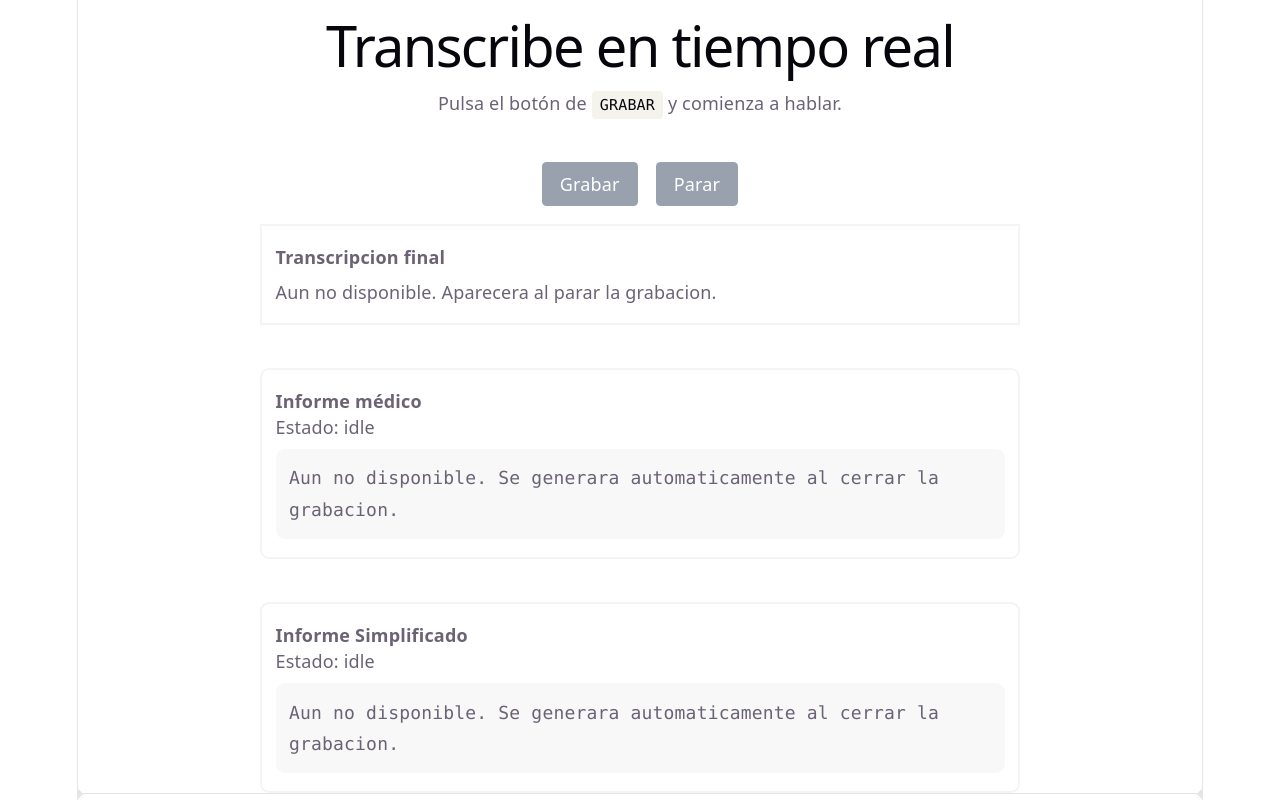
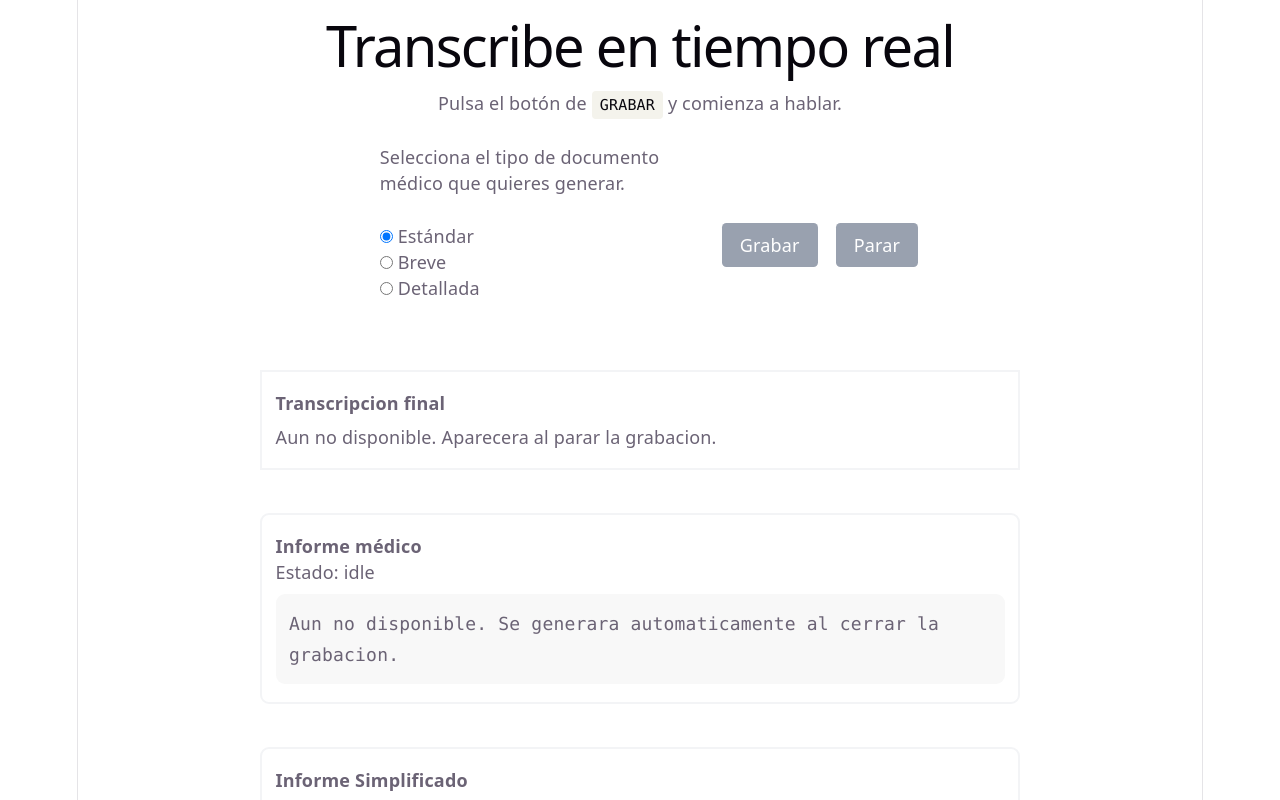
Before and after one commit to jmartinpizarro/plainhealth, a React (Vite) app in the folder src/frontend/: page / in a window 1280 px wide. Shown: the top 800 px of the page. Built offline with nearby package versions, Linux system fonts and the light colour scheme.

Commit message:
feat: audio transcriptor

```diff
--- a/src/frontend/src/components/AudioTranscriptor.tsx
+++ b/src/frontend/src/components/AudioTranscriptor.tsx
@@ -3,7 +3,7 @@
  * the medic and the patient for then being sent to the backend
  */
 
-import { useState, useRef } from "react"
+import { useEffect, useState, useRef } from "react"
 
 import MedicalResumeFactory from "./MedicalResumeFactory";
 import ResumeSimplificatorFactory from "./ResumeSimplificatorFactory";
@@ -22,6 +22,12 @@ function AudioTranscriptor() {
     // simplified medical report
     const [simplifiedMedicalReport, setSimplifiedMedicalReport] = useState('');
     const [simplifiedMedicalReportStatus, setSimplifiedMedicalReportStatus] = useState<'idle' | 'processing' | 'ready' | 'error'>('idle');
+    // for the form data
+    const [typeDocument, setTypeDocument] = useState<string>('Estándar');
+
+    useEffect(() => {
+        console.log(typeDocument);
+    }, [typeDocument]);
 
 
     /**
@@ -128,6 +134,7 @@ function AudioTranscriptor() {
             const resumeFormData = new FormData();
             resumeFormData.append('transcription', transcriptResult);
             resumeFormData.append('flag', '0'); // for normal medical resume
+            resumeFormData.append('typeDocument', typeDocument);
             const response = await fetch(IP_URL + '/generate_resume', { method: 'POST', body: resumeFormData })
 
             if (!response.ok) {
@@ -158,6 +165,7 @@ function AudioTranscriptor() {
             const resumeFormData = new FormData();
             resumeFormData.append('transcription', transcriptResult);
             resumeFormData.append('flag', '1'); // for simplified medical resume
+            resumeFormData.append('typeDocument', typeDocument);
             const response = await fetch(IP_URL + '/generate_resume', { method: 'POST', body: resumeFormData })
 
             if (!response.ok) {
@@ -211,27 +219,57 @@ function AudioTranscriptor() {
 
     return (
         <>
-            <section>
-                <div className="flex flex-row justify-center gap-4 mt-4">
+            <section className="flex flex-row justify-between items-center">
+                <form className="text-left max-w-2xs mx-4" action="">
+                    <p>Selecciona el tipo de documento médico que quieres generar.</p>
+                    <br />
+                    <input
+                        type="radio"
+                        id="standard"
+                        name="t_document"
+                        value="Estándar"
+                        checked={typeDocument === 'Estándar'}
+                        onChange={(e) => {setTypeDocument(e.currentTarget.value)}}
+                    />
+                    <label htmlFor="standard"> Estándar</label><br />
+                    <input
+                        type="radio"
+                        id="short"
+                        name="t_document"
+                        value="Breve"
+                        checked={typeDocument === 'Breve'}
+                        onChange={(e) => {setTypeDocument(e.currentTarget.value)}}
+                    />
+                    <label htmlFor="short"> Breve</label><br />
+                    <input
+                        type="radio"
+                        id="detailed"
+                        name="t_document"
+                        value="Detallada"
+                        checked={typeDocument === 'Detallada'}
+                        onChange={(e) => {setTypeDocument(e.currentTarget.value)}}
+                    />
+                    <label htmlFor="detailed"> Detallada</label><br /><br />
+                </form>
+
+                <div className="flex flex-row items-center gap-4 mt-4">
                     <button
                         onClick={startRecording}
                         disabled={isRecording}
-                        className="px-4 py-2 rounded-sm bg-gray-400 text-white cursor-pointer
-                        transition duration-150 ease-in-out hover:bg-green-500"
+                        className="px-4 py-2 rounded-sm bg-gray-400 text-white cursor-pointer transition duration-150 ease-in-out hover:bg-green-500"
                     >
                         Grabar
                     </button>
                     <button onClick={stopRecording}
                         disabled={!isRecording}
-                        className="px-4 py-2 rounded-sm bg-gray-400 text-white cursor-pointer
-                        transition duration-150 ease-in-out hover:bg-red-500"
+                        className="px-4 py-2 rounded-sm bg-gray-400 text-white cursor-pointer transition duration-150 ease-in-out hover:bg-red-500"
                     >
                         Parar
                     </button>
                 </div>
 
                 {isRecording && (
-                    <p className="text-red">
+                    <p style={{ color: 'red' }}>
                         Grabando...
                     </p>
                 )}
@@ -239,6 +277,7 @@ function AudioTranscriptor() {
                 {recordedAudioUrl && (
                     <audio controls src={recordedAudioUrl} style={{ marginTop: '1rem' }} />
                 )}
+            </section>
 
             <div className="mt-4 w-[min(90vw,760px)] border-2 border-solid border-gray-100 px-3 py-4 bg-white text-left">
                 <strong>Transcripcion final</strong>
@@ -246,7 +285,6 @@ function AudioTranscriptor() {
                     {fullTranscript || 'Aun no disponible. Aparecera al parar la grabacion.'}
                 </p>
             </div>
-            </section>
 
             <MedicalResumeFactory report={medicalReport} reportStatus={medicalReportStatus} />
 
```
Lines whose indentation alone changed are shown as unchanged.
